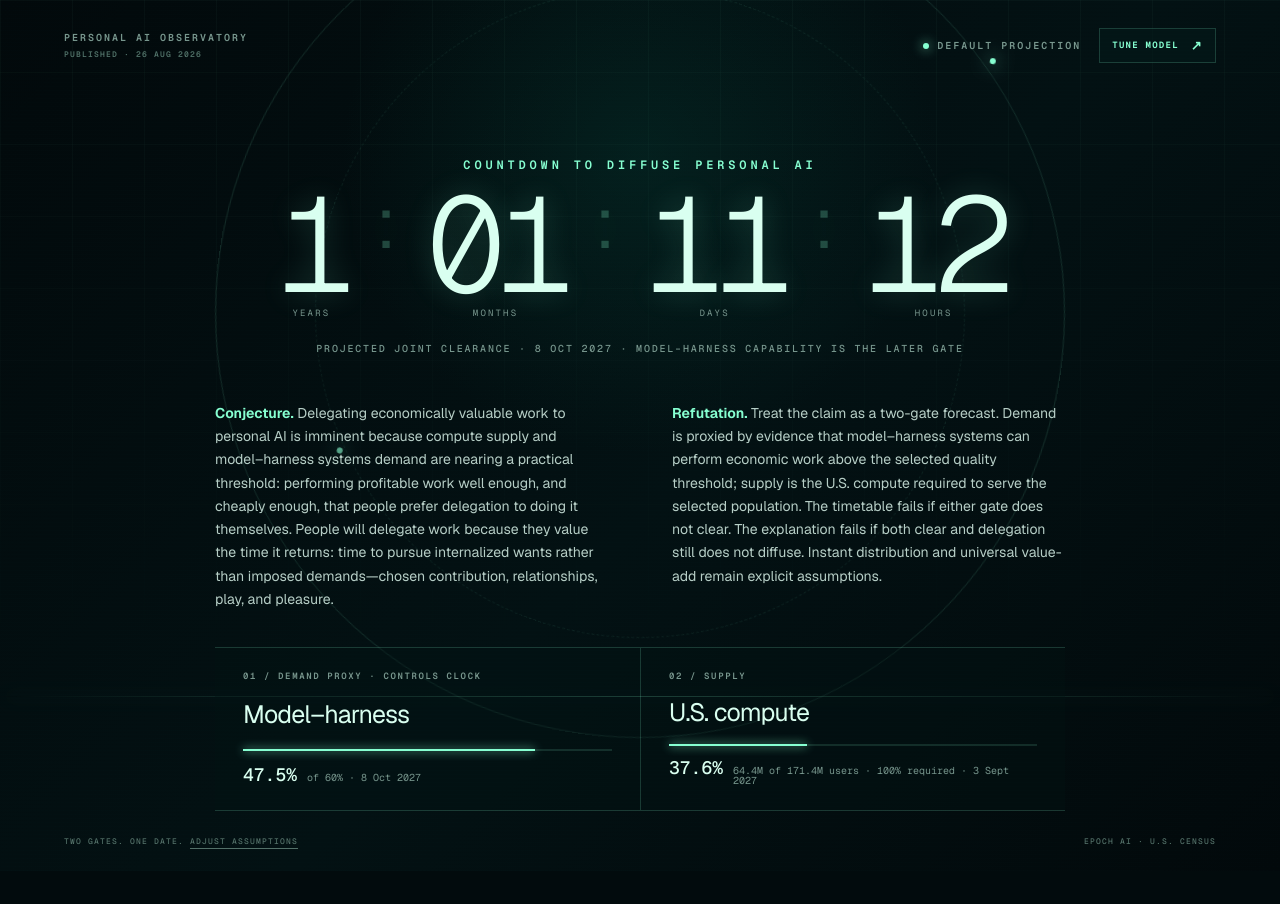
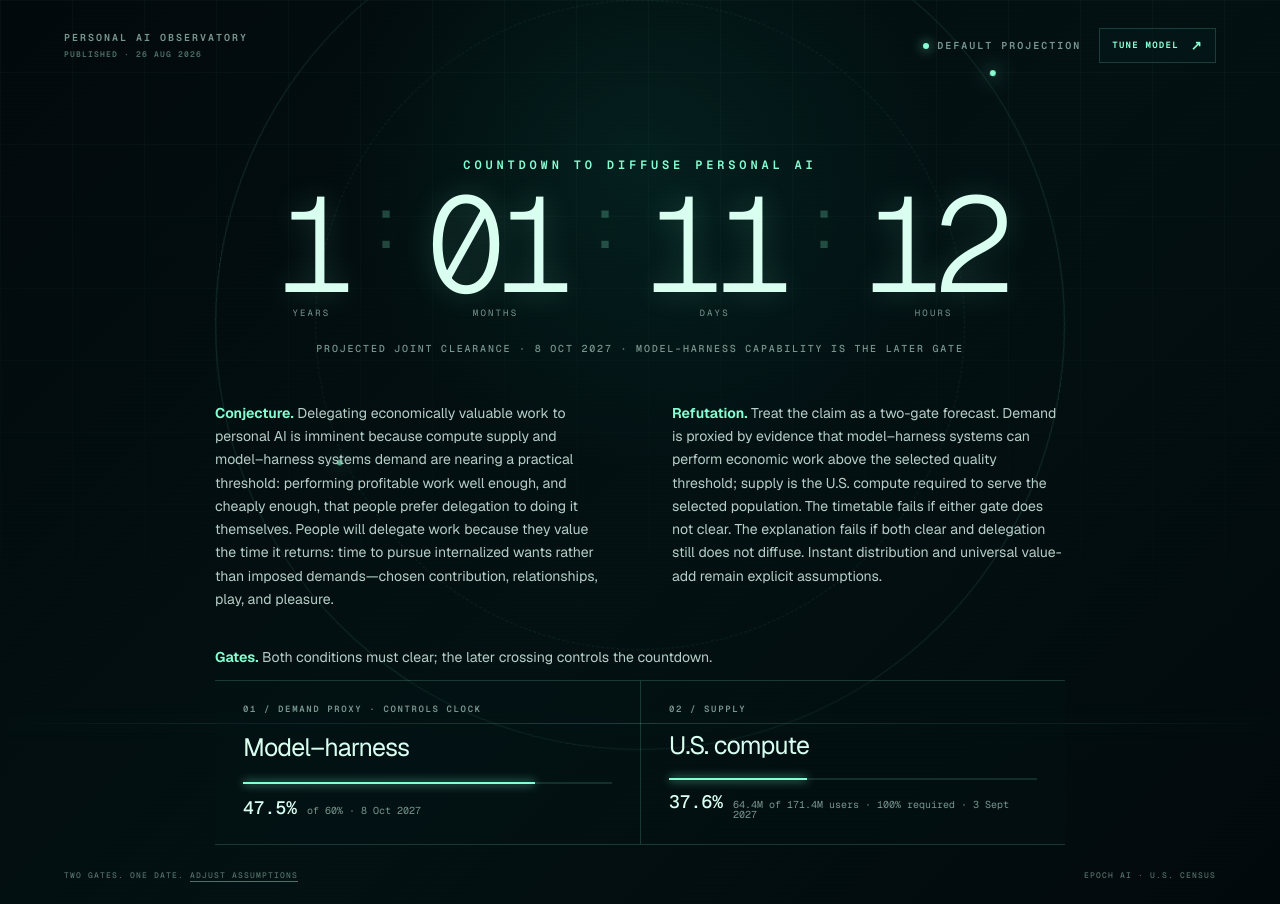
Before and after one commit to buwilliams/diffuse-personal-ai, a Next.js app in the folder surfaces/website/: page / in a window 1280 px wide. Before the commit the page ends 871 px from the top, so only its background shows below. Built offline with nearby package versions, Linux system fonts and the light colour scheme.

Commit message:
Label the two-gate test

```diff
--- a/surfaces/website/app/globals.css
+++ b/surfaces/website/app/globals.css
@@ -57,6 +57,8 @@ a { color: inherit; }
 .conjecture { width:min(850px,100%); margin:0 auto 36px; display:grid; grid-template-columns:1fr 1fr; gap:clamp(24px,5vw,70px); color:#b6cec6; font-size:clamp(13px,1.1vw,15px); line-height:1.65; }
 .conjecture p { margin:0; }
 .conjecture span { color:var(--mint); font-weight:650; }
+.gate-label { width:min(850px,100%); margin:0 auto 12px; color:#b6cec6; font-size:clamp(13px,1.1vw,15px); line-height:1.5; }
+.gate-label span { color:var(--mint); font-weight:650; }
 .gates { width:min(850px,100%); margin:0 auto; display:grid; grid-template-columns:1fr 1fr; border-top:1px solid var(--line); border-bottom:1px solid var(--line); }
 .gate-card { position:relative; display:grid; gap:13px; padding:24px 28px; color:inherit; background:rgba(3,20,21,.36); border:0; text-align:left; cursor:pointer; transition:background .25s ease; }
 .gate-card + .gate-card { border-left:1px solid var(--line); }
--- a/surfaces/website/app/page.tsx
+++ b/surfaces/website/app/page.tsx
@@ -1004,6 +1004,7 @@ export default function Home() {
         <p><span>Refutation.</span> Treat the claim as a two-gate forecast. Demand is proxied by evidence that model–harness systems can perform economic work above the selected quality threshold; supply is the U.S. compute required to serve the selected population. The timetable fails if either gate does not clear. The explanation fails if both clear and delegation still does not diffuse. Instant distribution and universal value-add remain explicit assumptions.</p>
       </section>
 
+      <p className="gate-label"><span>Gates.</span> Both conditions must clear; the later crossing controls the countdown.</p>
       <section className="gates" aria-label="Projection gates">
         <button onClick={() => openReport('capability')} className="gate-card">
           <span className="gate-index">01 / demand proxy{projection.controllingGate === 'capability' ? ' · controls clock' : ''}</span>
```
Also changed, not shown: 1 other file (tests, documents, lock files or other folders).
